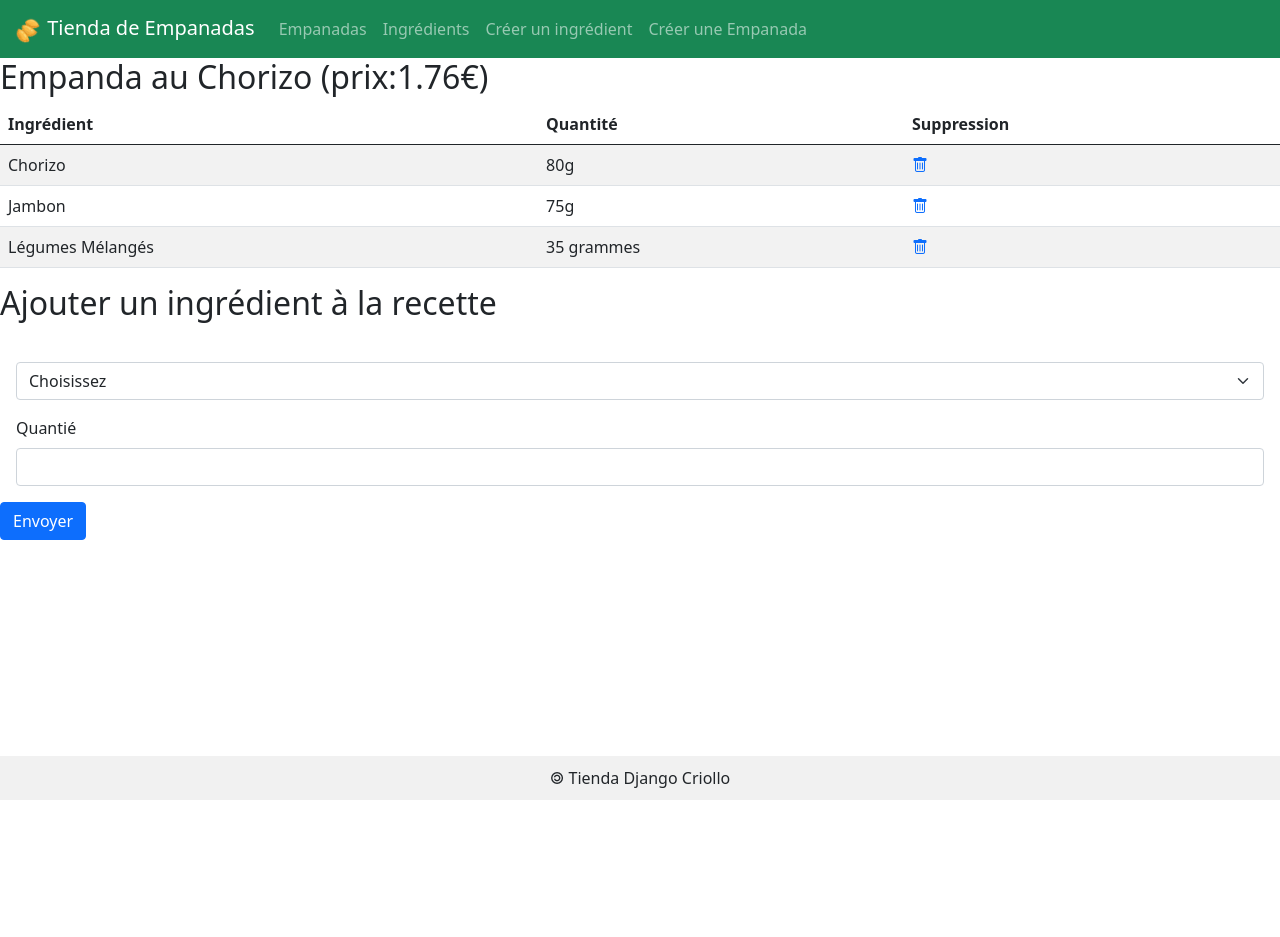
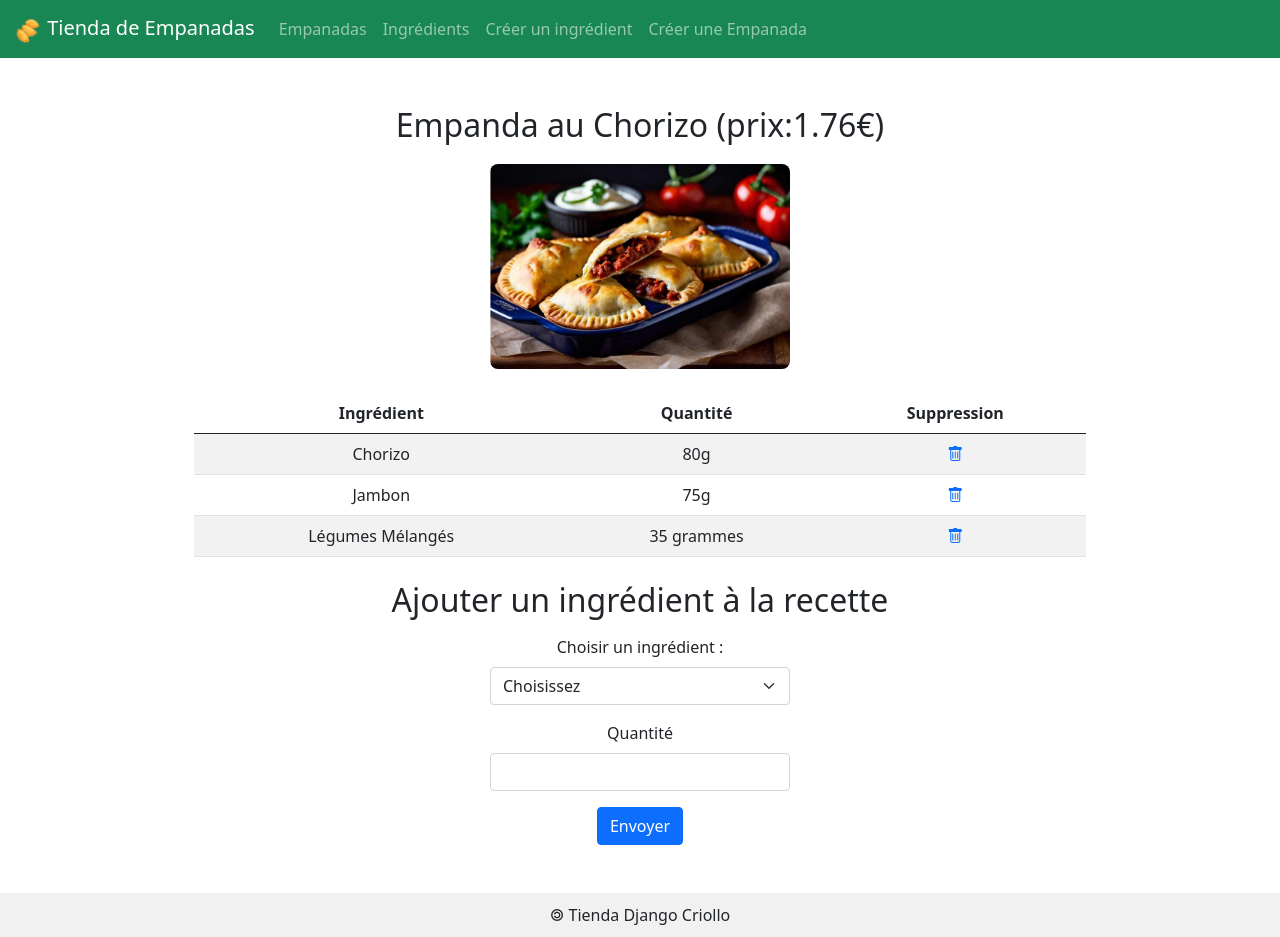
Before and after one commit to Axel-Judd-RATOVO-PESIN/Site-empanada, a Django app: page /empanada/1 in a window 1280 px wide. Before the commit the page ends 800 px from the top, so only its background shows below. Run offline with Django 5.2, Linux system fonts and the light colour scheme; data comes from the database, SQL or seed files in the repository; both versions use the stored data as it was after the commit.

Commit message:
Ajout des nouvelles modifications : Uploead image, ajout d'icone | TP10 FINIS (NE PAS OUBLIER RAJOUTER ICONE POUR INGREDIENTS) -> TP11 A COMMENCER

```diff
--- a/tienda/empanadas/models.py
+++ b/tienda/empanadas/models.py
@@ -20,6 +20,9 @@ class Empanada(models.Model) :
     nomEmpanada   = models.CharField(   max_length      = 50   )
     #nombre decimal, max 6 chiffres dont 2 apres la virgule
     prix          = models.DecimalField( max_digits     = 6, decimal_places = 2 )
+
+    image = models.ImageField( default = 'imagesEmpanadas/default.png', upload_to = 'imagesEmpanadas/')
+
     #version pytho, du toString(), utilise par django dans ses interfaces
     def __str__(self) :
         return 'Empanda '+self.nomEmpanada+' (prix:'+str(self.prix)+'€)'
--- a/tienda/empanadas/static/empanadas/css/styles.css
+++ b/tienda/empanadas/static/empanadas/css/styles.css
@@ -20,3 +20,64 @@ footer {
 }
 
 /***************/
+
+
+/************ STYLE CSS POUR LA PAGE QUI LISTES TOUTES LES EMPANADAS ************/
+
+/* styles.css */
+
+.card {
+    margin: 20px;
+    border: 1px solid #ddd;
+    border-radius: 5px;
+    padding: 15px;
+}
+
+.card img {
+    max-width: 100%;
+    border-radius: 5px;
+}
+
+.card-title {
+    font-size: 1em;
+    margin: 10px 0;
+    text-align: center;
+}
+
+.card-actions {
+    display: flex;
+    justify-content: space-around;
+    margin-top: 10px;
+}
+
+
+/************ STYLE POUR LE FICHIER QUI AFFICHE LES DETAILS D'UNE EMPANADA ***************/
+
+/* Styles pour le titre de l'empanada */
+.empanada-title {
+    font-size: 2rem; /* Ajustez la taille selon vos préférences */
+    margin-bottom: 20px; /* Espace sous le titre */
+}
+
+/* Styles pour l'image de l'empanada */
+.empanada-image {
+    max-width: 300px; /* Largeur maximale de l'image */
+    height: auto; /* Hauteur automatique pour maintenir le ratio */
+    border-radius: 8px; /* Coins arrondis */
+}
+
+/* Styles pour le tableau des ingrédients */
+.empanada-table {
+    margin: 0 auto; /* Centre le tableau */
+    width: 80%; /* Largeur du tableau, ajustez si nécessaire */
+}
+
+/* Styles pour le select de l'ingrédient */
+.empanada-select {
+    width: 300px; /* Largeur du select */
+}
+
+/* Styles pour les inputs du formulaire */
+.empanada-input {
+    width: 300px; /* Largeur de l'input */
+}
--- a/tienda/empanadas/templates/empanadas/empanada.html
+++ b/tienda/empanadas/templates/empanadas/empanada.html
@@ -1,17 +1,29 @@
 {% extends 'empanadas/base.html' %}
 
-{% block title %} Détail d'une empanada {%endblock %}
+{% load static %}
+
+{% block title %} Détail d'une empanada {% endblock %}
 
 {% block main %}
-<h2>{{ empanada }}</h2>
+<div class="container my-5">
+    <h2 class="text-center empanada-title">{{ empanada }}</h2>
+
     <!-- Affichage des messages -->
-{% if messages %} {% for message in messages %}
+    {% if messages %}
+        {% for message in messages %}
             <div class="alert alert-{{ message.tags }}">{{ message }}</div>
-{% endfor %} {% endif %}
+        {% endfor %}
+    {% endif %}
 
-<div class="table-container">
+    <!-- Section Image -->
+    <div class="img-detail-empanada text-center">
+        <img src="{{ MEDIA_URL }}{{ empanada.image }}" class="img-fluid empanada-image" alt="{{ empanada }}">
+    </div>
+
+    <!-- Table des ingrédients -->
+    <div class="table-container my-4">
         {% if ingredients_list %}
-  <table class="table table-striped">
+            <table class="table table-striped text-center empanada-table">
                 <thead>
                     <tr>
                         <th scope="col">Ingrédient</th>
@@ -25,12 +37,7 @@
                             <td>{{ ing.Ingredient }}</td>
                             <td>{{ ing.Quantite }}</td>
                             <td>
-          <a
-            href="/empanadas/{{empanada.idEmpanada}}/deleteIngredient/{{ing.idComposition}}"
-            data-bs-toggle="tooltip"
-            data-bs-placement="top"
-            title="Supprimer cet ingrédient"
-          >
+                                <a href="/empanadas/{{ empanada.idEmpanada }}/deleteIngredient/{{ ing.idComposition }}" data-bs-toggle="tooltip" data-bs-placement="top" title="Supprimer cet ingrédient">
                                     <i class="bi bi-trash"></i>
                                 </a>
                             </td>
@@ -39,38 +46,30 @@
                 </tbody>
             </table>
         {% else %}
-  <div class="alert alert-info" role="alert">
+            <div class="alert alert-info text-center" role="alert">
                 Aucun ingrédient n'a encore été ajouté pour cette empanada.
             </div>
         {% endif %}
     </div>
-<h2>Ajouter un ingrédient à la recette</h2>
-<form action="/empanada/{{empanada.idEmpanada}}/addIngredient" method="POST">
+
+    <!-- Section Ajouter un ingrédient -->
+    <h2 class="text-center">Ajouter un ingrédient à la recette</h2>
+    <form action="/empanada/{{ empanada.idEmpanada }}/addIngredient" method="POST" class="text-center">
         {% csrf_token %}
         <div class="m-3">
-    <label for="id_ingredient" class="form-label"></label>
-
-    <select id="id_ingredient" name="ingredient" class="form-select" required>
+            <label for="id_ingredient" class="form-label">Choisir un ingrédient :</label>
+            <select id="id_ingredient" name="ingredient" class="form-select mx-auto empanada-select" required>
                 <option selected disabled>Choisissez</option>
-
                 {% for ingr in allIngredients %}
-      <option value="{{ingr.idIngredient}}">{{ingr.nomIngredient}}</option>
+                    <option value="{{ ingr.idIngredient }}">{{ ingr.nomIngredient }}</option>
                 {% endfor %}
             </select>
-
         </div>
         <div class="m-3">
-    <label for="id_quantite" class="form-label"> Quantié </label>
-    <input
-      id="id_quantite"
-      name="quantite"
-      type="text"
-      maxlength="100"
-      required
-      class="form-control"
-    />
+            <label for="id_quantite" class="form-label">Quantité</label>
+            <input id="id_quantite" name="quantite" type="text" maxlength="100" required class="form-control mx-auto empanada-input" />
         </div>
         <button type="submit" class="btn btn-primary">Envoyer</button>
-
+    </form>
+</div>
 {% endblock %}
-</form>
--- a/tienda/empanadas/views.py
+++ b/tienda/empanadas/views.py
@@ -78,6 +78,7 @@ def creerEmpanada(request):
 		emp = Empanada()
 		emp.nomEmpanada = nomEmp
 		emp.prix = prixEmp
+		emp.image = request.FILES['image']
 		emp.save()
 		return render(request, 'empanadas/traitementFormulaireCreationEmpanada.html', {'nomEmp' : nomEmp ,'prixEmp' : prixEmp}, )
 	else:
@@ -129,10 +130,12 @@ def afficherFormulaireModificationEmpanada(request, empanada_id):
 
 def modifierEmpanada(request, empanada_id):
 	empToEdit = Empanada.objects.get( idEmpanada= empanada_id)
-	form = EmpanadaForm(request.POST, instance=empToEdit) #-- Recup formulaire posté avec pour instance la empanada récupérée
+	form = EmpanadaForm(request.POST, request.FILES, instance=empToEdit) #-- Recup formulaire posté avec pour instance la empanada récupérée
 	if form.is_valid():
-		form.save()
-		return redirect('liste_empanadas')
+		if 'image' in request.FILES:
+			empToEdit.image = request.FILES['image']
+		empToEdit.save()
+		return redirect('detailsEmpanada', empanada_id)
 	else:
 		return render(request, 'empanadas/formulaireNonValide.html', {'erreur' : form.errors})
 
--- a/tienda/tienda/settings.py
+++ b/tienda/tienda/settings.py
@@ -63,6 +63,7 @@ TEMPLATES = [
                 'django.template.context_processors.request',
                 'django.contrib.auth.context_processors.auth',
                 'django.contrib.messages.context_processors.messages',
+		'django.template.context_processors.media',
             ],
         },
     },
@@ -122,3 +123,6 @@ STATIC_URL = 'static/'
 # https://docs.djangoproject.com/en/5.1/ref/settings/#default-auto-field
 
 DEFAULT_AUTO_FIELD = 'django.db.models.BigAutoField'
+
+MEDIA_URL = 'images/'
+MEDIA_ROOT = BASE_DIR /'images/'
--- a/tienda/tienda/urls.py
+++ b/tienda/tienda/urls.py
@@ -17,6 +17,9 @@ Including another URLconf
 from django.contrib import admin
 from django.urls import path
 from empanadas import views
+from django.conf import settings
+from django.conf.urls.static import static
+
 
 urlpatterns = [
     path('admin/', 					admin.site.urls),
@@ -36,3 +39,5 @@ urlpatterns = [
     path('ingredient/<int:ingredient_id>/updated',      views.modifierIngredient, name='editIngredient'),
     path('empanadas/<int:empanada_id>/deleteIngredient/<int:ligne_id>/',  views.supprimerIngredientDansEmpanada),
 ]
+
+urlpatterns += static(settings.MEDIA_URL, document_root=settings.MEDIA_ROOT) #-- AFIN DE NOUS PERMETTRE D'AFFICHER LES IMAGES DES EMPANADAS
```
Also changed, not shown: tienda/empanadas/templates/empanadas/empanadas.html (+27 -12 lines), tienda/empanadas/templates/empanadas/formulaireCreationEmpanada.html (+6 -1 lines), tienda/empanadas/templates/empanadas/formulaireModificationEmpanada.html (+10 -1 lines), tienda/db.sqlite3, tienda/empanadas/migrations/0003_empanada_image.py (added), tienda/images/imagesEmpanadas/chorizo.png (added), tienda/images/imagesEmpanadas/chorizo_2P73Ek8.png (added), tienda/images/imagesEmpanadas/frommage.png (added), tienda/images/imagesEmpanadas/image_2024-10-30_175837032.png (added), tienda/images/imagesEmpanadas/verdura.png (added). Lines whose indentation alone changed are shown as unchanged.
